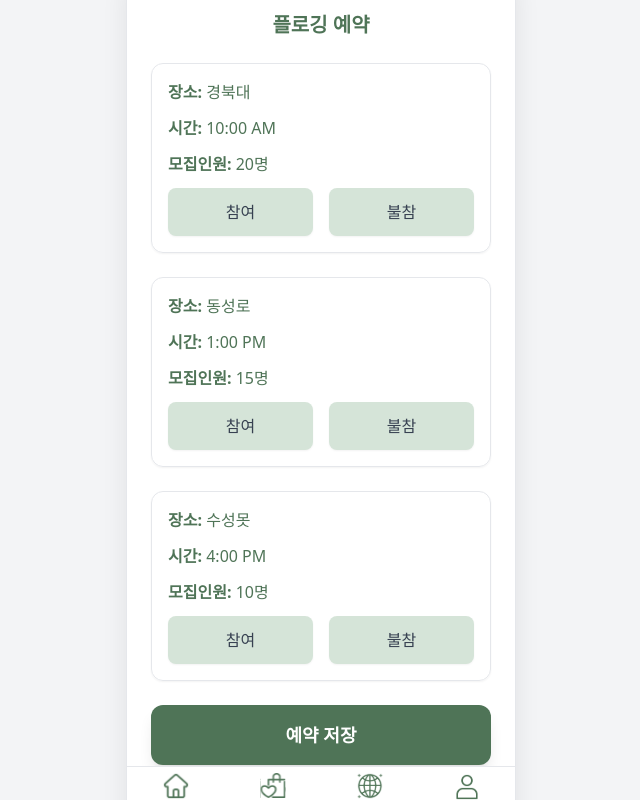
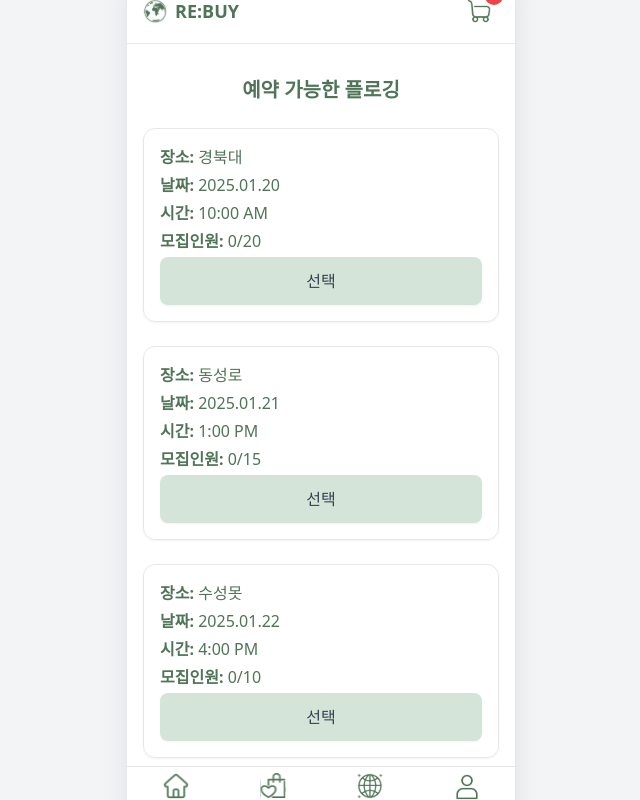
Before and after one commit to RE-BUY/RE-BUY-FE, a React (Vite) app: page /plogging in a window 1280 px wide. Shown: the whole page, without its empty margins (319-959 px from the left). Built offline with nearby package versions, Linux system fonts and the light colour scheme; a web font is replaced by a local one.

Commit message:
플로깅 페이지 수정완료

```diff
--- a/src/components/CategorySidebar.tsx
+++ b/src/components/CategorySidebar.tsx
@@ -10,7 +10,6 @@ const categories = [
   { id: "food", name: "식품" },
   { id: "drink", name: "음료" },
   { id: "fashion", name: "패션" },
-  { id: "accessories", name: "소품" },
   { id: "stationery", name: "문구류" },
   { id: "household", name: "생활용품" },
 ];
--- a/src/data/products.ts
+++ b/src/data/products.ts
@@ -11,6 +11,7 @@ export interface PloggingItem {
   id: number;
   place: string;
   time: string;
+  date: string;
   capacity: number;
 }
 export interface Product2 {
@@ -54,9 +55,9 @@ export const purchaseHistory: Product2[] = [
 ];
 
 export const ploggingItems: PloggingItem[] = [
-  { id: 1, place: '경북대', time: '10:00 AM', capacity: 20 },
-  { id: 2, place: '동성로', time: '1:00 PM', capacity: 15 },
-  { id: 3, place: '수성못', time: '4:00 PM', capacity: 10 },
+  { id: 1, place: '경북대', time: '10:00 AM', date: '2025.01.20', capacity: 20 },
+  { id: 2, place: '동성로', time: '1:00 PM', date: '2025.01.21', capacity: 15 },
+  { id: 3, place: '수성못', time: '4:00 PM', date: '2025.01.22', capacity: 10 },
 ];
 // 프로덕트 데이터
 export const products: Product[] = [
--- a/src/pages/PloggingPage.tsx
+++ b/src/pages/PloggingPage.tsx
@@ -1,18 +1,21 @@
-import React, { useState } from 'react';
+import { useState } from 'react';
 import Layout from "../components/Layout";
+import TopNav from "../components/TopNav";
 import { useNavigate } from 'react-router-dom';
 import { ploggingItems } from '../data/products';
-
-type SelectionStatus = '참여' | '불참';
 
 export default function PloggingPage() {
   const navigate = useNavigate();
 
-  const [selections, setSelections] = useState<Record<number, SelectionStatus | null>>({});
+  const [selections, setSelections] = useState<Record<number, boolean>>({});
+  const [isAgreed, setIsAgreed] = useState(false);
 
-  const handleSelect = (id: number, value: SelectionStatus) => {
-    setSelections(prev => ({ ...prev, [id]: value }));
+  const handleSelect = (id: number) => {
+    setSelections(prev => ({ ...prev, [id]: !prev[id] }));
   };
+
+  const hasAnySelection = Object.values(selections).some(selected => selected);
+  const canSubmit = hasAnySelection && isAgreed;
 
   const handleSubmit = () => {
     // 로컬스토리지에 저장
@@ -24,47 +27,88 @@ export default function PloggingPage() {
   return (
     <Layout>
       <div className="flex flex-col h-full bg-white relative">
-        <div className="px-6 py-8 flex-1 overflow-y-auto space-y-6">
-          <h2 className="text-xl font-bold text-center text-[#4F7457] mb-4">
-            플로깅 예약
+        <TopNav />
+        <div className="px-4 py-6 flex-1 overflow-y-auto space-y-6">
+          <h2 className="text-xl font-bold text-center text-main mt-2 mb-4">
+            예약 가능한 플로깅
           </h2>
 
-          {ploggingItems.map(item => (
-            <div key={item.id} className="border rounded-xl p-4 shadow-sm space-y-3">
-              <p><span className="font-bold">장소:</span> {item.place}</p>
-              <p><span className="font-bold">시간:</span> {item.time}</p>
-              <p><span className="font-bold">모집인원:</span> {item.capacity}명</p>
+          {ploggingItems.map(item => {
+            // 각 항목이 선택되었는지 확인
+            const isSelected = selections[item.id] || false;
+            // 선택된 경우 참여 인원 1, 아니면 0 (실제로는 서버에서 가져와야 하지만 일단 선택 여부로 표시)
+            const currentCount = isSelected ? 1 : 0;
+            return (
+              <div key={item.id} className="border rounded-xl p-4 shadow-sm space-y-1">
+                <p><span className="font-bold">장소:</span> {item.place}</p>
+                <p><span className="font-bold">날짜:</span> {item.date}</p>
+                <p><span className="font-bold">시간:</span> {item.time}</p>
+                <p className="mb-2"><span className="font-bold">모집인원:</span> {currentCount}/{item.capacity}</p>
 
-              <div className="flex gap-4">
                 <button
-                  onClick={() => handleSelect(item.id, '참여')}
-                  className={`flex-1 py-3 rounded-lg font-medium shadow-sm transition-all
-                    ${selections[item.id] === '참여'
+                  onClick={() => handleSelect(item.id)}
+                  className={`w-full py-3 rounded-lg font-medium shadow-sm transition-all
+                    ${selections[item.id]
                       ? 'bg-main text-white ring-2 ring-main'
                       : 'bg-sub1 text-gray-700 hover:bg-sub2 hover:text-white'
                     }`}
                 >
-                  참여
-                </button>
-                <button
-                  onClick={() => handleSelect(item.id, '불참')}
-                  className={`flex-1 py-3 rounded-lg font-medium shadow-sm transition-all
-                    ${selections[item.id] === '불참'
-                      ? 'bg-main text-white ring-2 ring-main'
-                      : 'bg-sub1 text-gray-700 hover:bg-sub2 hover:text-white'
-                    }`}
-                >
-                  불참
+                  선택
                 </button>
               </div>
+            );
+          })}
+
+          {/* 선택하신 플로깅 */}
+          {hasAnySelection && (
+            <div className="mt-6">
+              <h3 className="text-lg font-bold mb-3">선택하신 플로깅</h3>
+              <div className="space-y-2">
+                {ploggingItems
+                  .filter(item => selections[item.id])
+                  .map(item => (
+                    <div key={item.id} className="p-3 bg-gray-100 rounded-lg">
+                      <p className="font-semibold">{item.place}</p>
+                      <p className="text-sm text-gray-600">{item.date}   <span className="font-semibold">{item.time}</span></p>
+                    </div>
+                  ))}
+              </div>
             </div>
-          ))}
+          )}
+
+          {/* 주의사항 */}
+          {hasAnySelection && (
+            <div className="p-4 mt-6">
+            <h3 className="text-lg font-bold mb-4">주의사항</h3>
+            <div className="mb-2">
+              <p className="text-[12px]">리바이에 가입하셨던 개인정보 제공에 동의합니다.</p>
+              <p className="text-[12px]">무단 불참 시 제제가 가해질 수 있음에 동의합니다.</p>
+            </div>
+            <div className="flex items-center justify-end gap-2">
+              <label htmlFor="agree" className="text-sm cursor-pointer">
+                동의하기
+              </label>
+              <input
+                type="checkbox"
+                id="agree"
+                checked={isAgreed}
+                onChange={(e) => setIsAgreed(e.target.checked)}
+                className="w-4 h-4 cursor-pointer"
+              />
+            </div>
+          </div>
+          )}
 
           <button
             onClick={handleSubmit}
-            className="w-full py-4 rounded-xl text-lg font-bold shadow-lg bg-main text-white hover:bg-[#3d5a44] transition-colors mt-4"
+            disabled={!canSubmit}
+            className={`w-full py-3 rounded-xl text-lg font-bold shadow-lg transition-colors mt-4 ${
+              canSubmit
+                ? 'bg-main text-white hover:bg-[#3d5a44] cursor-pointer'
+                : 'bg-sub1 text-gray-700 cursor-not-allowed'
+            }`}
           >
-            예약 저장
+            예약하기
           </button>
         </div>
       </div>
```
